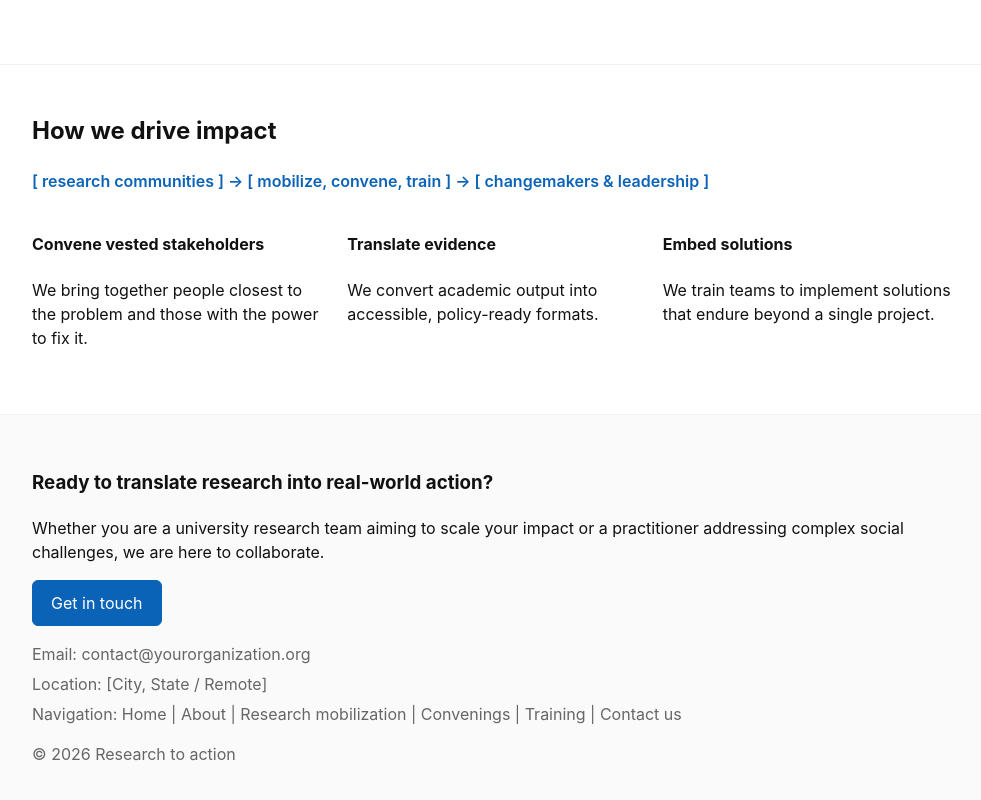
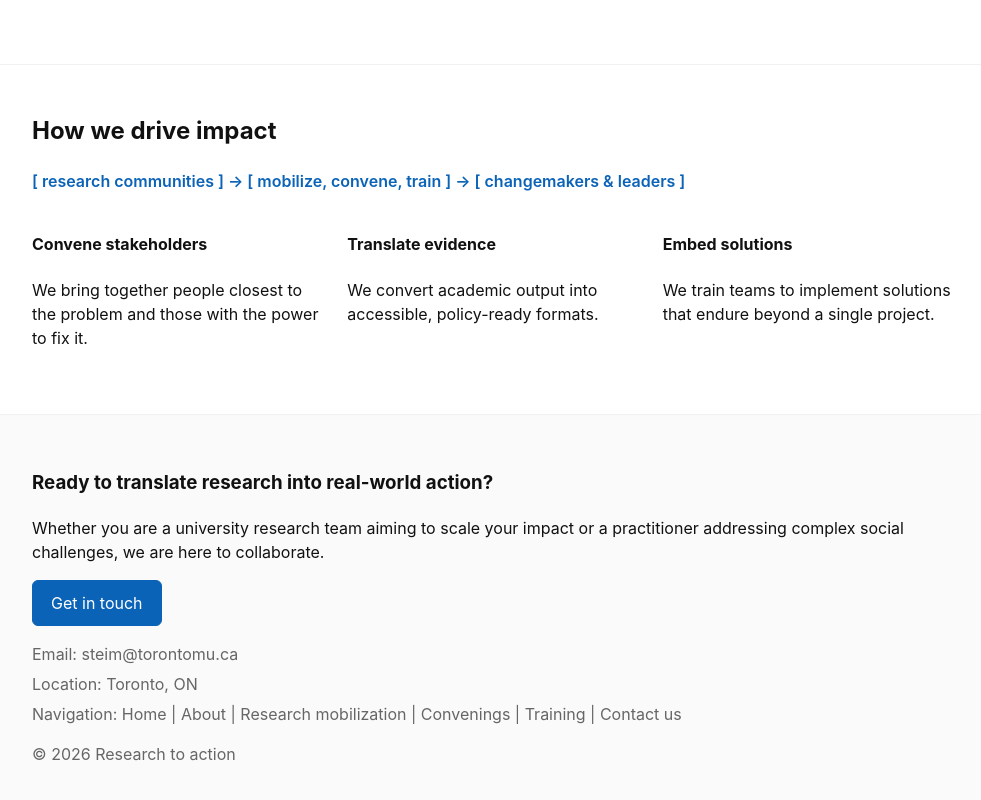
Before and after one commit to SteinMonteiro/rpp-website, a plain HTML site: page index.html in a window 1280 px wide. Shown: the part 1518-2318 px from the top of the page, without its empty margins (144-1125 px from the left). Drawn offline with Linux system fonts and the light colour scheme.

Commit message:
Update contact details

```diff
--- a/index.html
+++ b/index.html
@@ -88,11 +88,11 @@
     <section id="approach" class="section">
       <div class="container">
         <h2>How we drive impact</h2>
-        <p class="approach-flow">[ research communities ]  →  [ mobilize, convene, train ]  →  [ changemakers &amp; leadership ]</p>
+        <p class="approach-flow">[ research communities ]  →  [ mobilize, convene, train ]  →  [ changemakers &amp; leaders ]</p>
 
         <div class="approach-list">
           <div>
-            <h4>Convene vested stakeholders</h4>
+            <h4>Convene stakeholders</h4>
             <p>We bring together people closest to the problem and those with the power to fix it.</p>
           </div>
           <div>
@@ -112,11 +112,11 @@
     <div class="container">
       <h3>Ready to translate research into real-world action?</h3>
       <p>Whether you are a university research team aiming to scale your impact or a practitioner addressing complex social challenges, we are here to collaborate.</p>
-      <p class="footer-actions"><a class="btn primary" href="mailto:contact@yourorganization.org">Get in touch</a></p>
+      <p class="footer-actions"><a class="btn primary" href="mailto:steim@torontomu.ca">Get in touch</a></p>
 
       <div class="footer-meta">
-        <p>Email: contact@yourorganization.org</p>
-        <p>Location: [City, State / Remote]</p>
+        <p>Email: steim@torontomu.ca</p>
+        <p>Location: Toronto, ON </p>
         <p>Navigation: Home | About | Research mobilization | Convenings | Training | Contact us</p>
       </div>
       <p class="credit">&copy; <span id="year"></span> Research to action</p>
```
